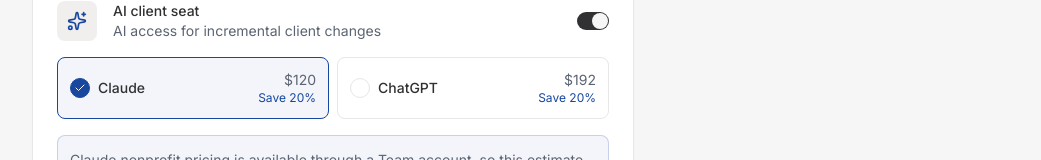
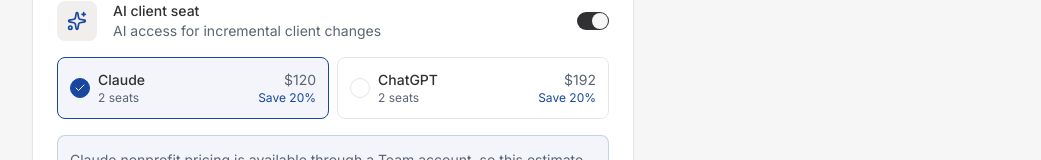
Before and after one commit to data-culture-goalkeep/key-questions-interface, a Next.js app: page /cost-calculator in a window 1280 px wide. Shown: the part 697-857 px from the top of the page, without its empty margins (119-1160 px from the left). Built offline with nearby package versions, Linux system fonts and the light colour scheme.

Commit message:
Show AI seat count in plan options

```diff
--- a/src/app/cost-calculator/cost-calculator.tsx
+++ b/src/app/cost-calculator/cost-calculator.tsx
@@ -266,6 +266,7 @@
                     const price = AI_PRICING[provider][pricingTier]
                     const providerCost = billingCycle === "annual" ? price.annualUsd : price.monthlyUsd
                     const savings = annualSavingsPercent(price.monthlyUsd, price.annualUsd)
+                    const seatCount = pricingTier === "ngo" ? "2 seats" : "1 seat"
                     return (
                       <button
                         key={provider}
@@ -278,11 +279,14 @@
                           selected ? "border-gk-blue-deep bg-gk-blue-deep/5" : "border-border hover:bg-muted/50"
                         )}
                       >
-                        <span className="flex items-center gap-2 font-medium">
+                        <span className="flex items-center gap-2">
                           <span className={cn("flex size-5 items-center justify-center rounded-full border", selected && "border-gk-blue-deep bg-gk-blue-deep text-white")}>
                             {selected && <Check className="size-3" aria-hidden="true" />}
                           </span>
-                          {provider === "claude" ? "Claude" : "ChatGPT"}
+                          <span>
+                            <span className="block font-medium">{provider === "claude" ? "Claude" : "ChatGPT"}</span>
+                            <span className="block text-xs text-muted-foreground">{seatCount}</span>
+                          </span>
                         </span>
                         <span className="text-right text-sm text-muted-foreground">
                           <span className="block">{formatUsd(providerCost)}</span>
```
